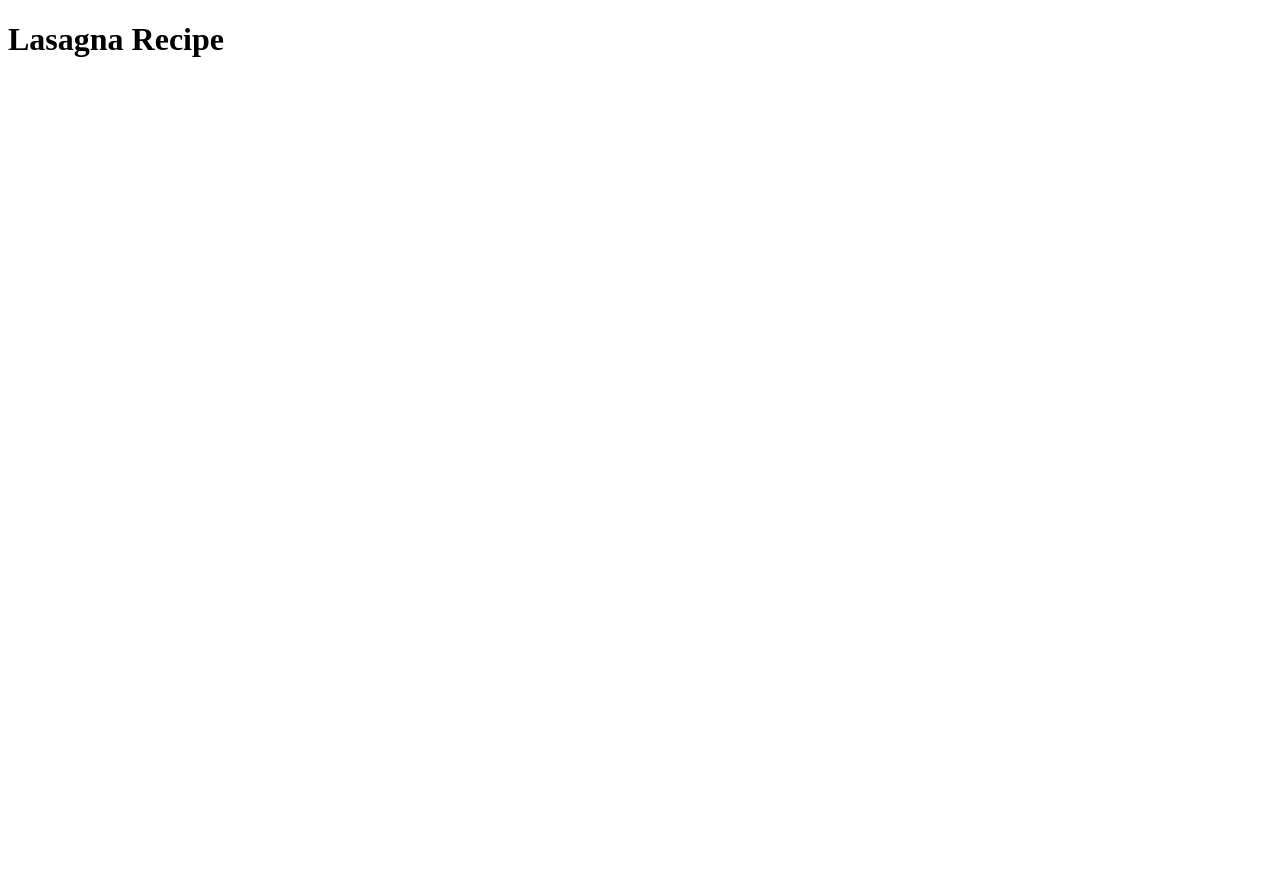
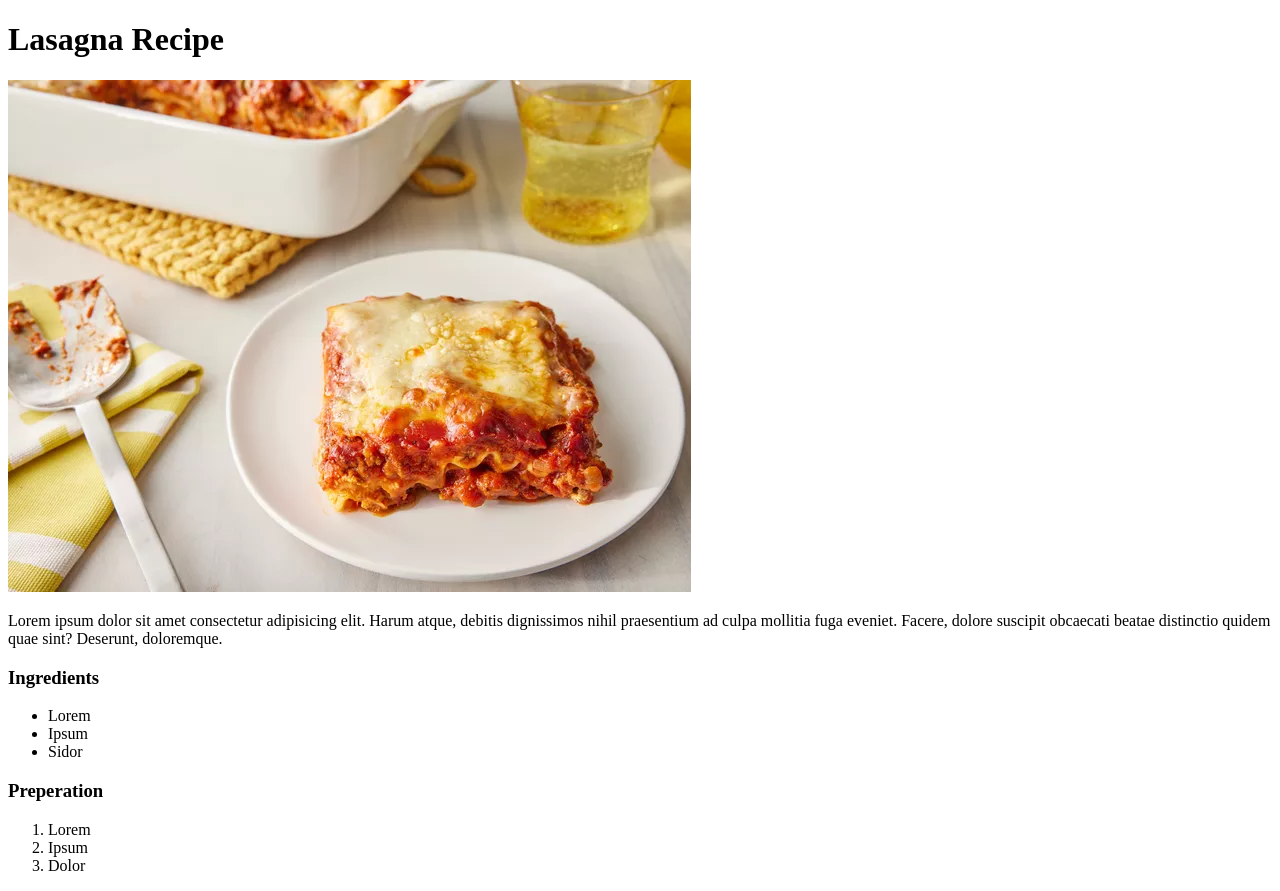
Before and after one commit to ycaglar/odin-recipes, a plain HTML site: page recipes/lasagna.html in a window 1280 px wide. Before the commit the page ends 800 px from the top, so only its background shows below. Drawn offline with Linux system fonts and the light colour scheme.

Commit message:
Update recipes content

```diff
--- a/recipes/lasagna.html
+++ b/recipes/lasagna.html
@@ -1,11 +1,33 @@
 <!DOCTYPE html>
 <html lang="en">
+
 <head>
   <meta charset="UTF-8">
   <meta name="viewport" content="width=device-width, initial-scale=1.0">
   <title>Lasagna</title>
 </head>
+
 <body>
   <h1>Lasagna Recipe</h1>
+  <img src="../lasagna.webp" alt="Lasagna Dish">
+  <p>Lorem ipsum dolor sit amet consectetur adipisicing elit. Harum atque,
+    debitis dignissimos nihil praesentium ad culpa mollitia fuga eveniet.
+    Facere, dolore suscipit obcaecati beatae distinctio quidem quae sint?
+    Deserunt, doloremque.</p>
+
+  <h3>Ingredients</h3>
+  <ul>
+    <li>Lorem</li>
+    <li>Ipsum</li>
+    <li>Sidor</li>
+  </ul>
+
+  <h3>Preperation</h3>
+  <ol>
+    <li>Lorem</li>
+    <li>Ipsum</li>
+    <li>Dolor</li>
+  </ol>
 </body>
+
 </html>
```
Also changed, not shown: lasagna.webp (added).
